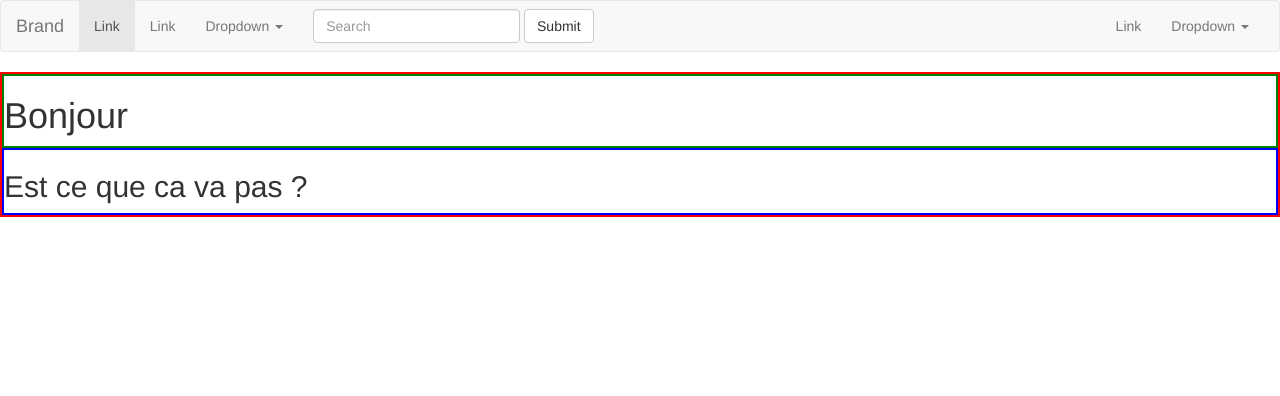
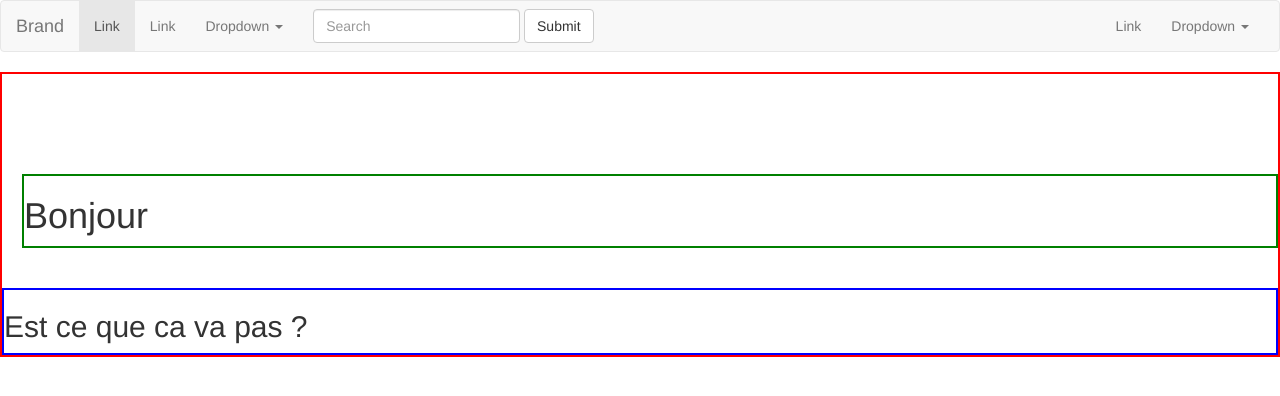
Before and after one commit to Jacky59460/TEST, a plain HTML site: page index.html in a window 1280 px wide. Drawn offline with nearby package versions, Linux system fonts and the light colour scheme.

Commit message:
Modification bordures
Modification bordures

```diff
--- a/css/moncss.css
+++ b/css/moncss.css
@@ -8,6 +8,9 @@
 #boiteune {
 
 		border:2px solid green;
+		margin-top: 100px;
+    	margin-left: 20px;
+    	margin-bottom: 40px;
 }
 
 
```
